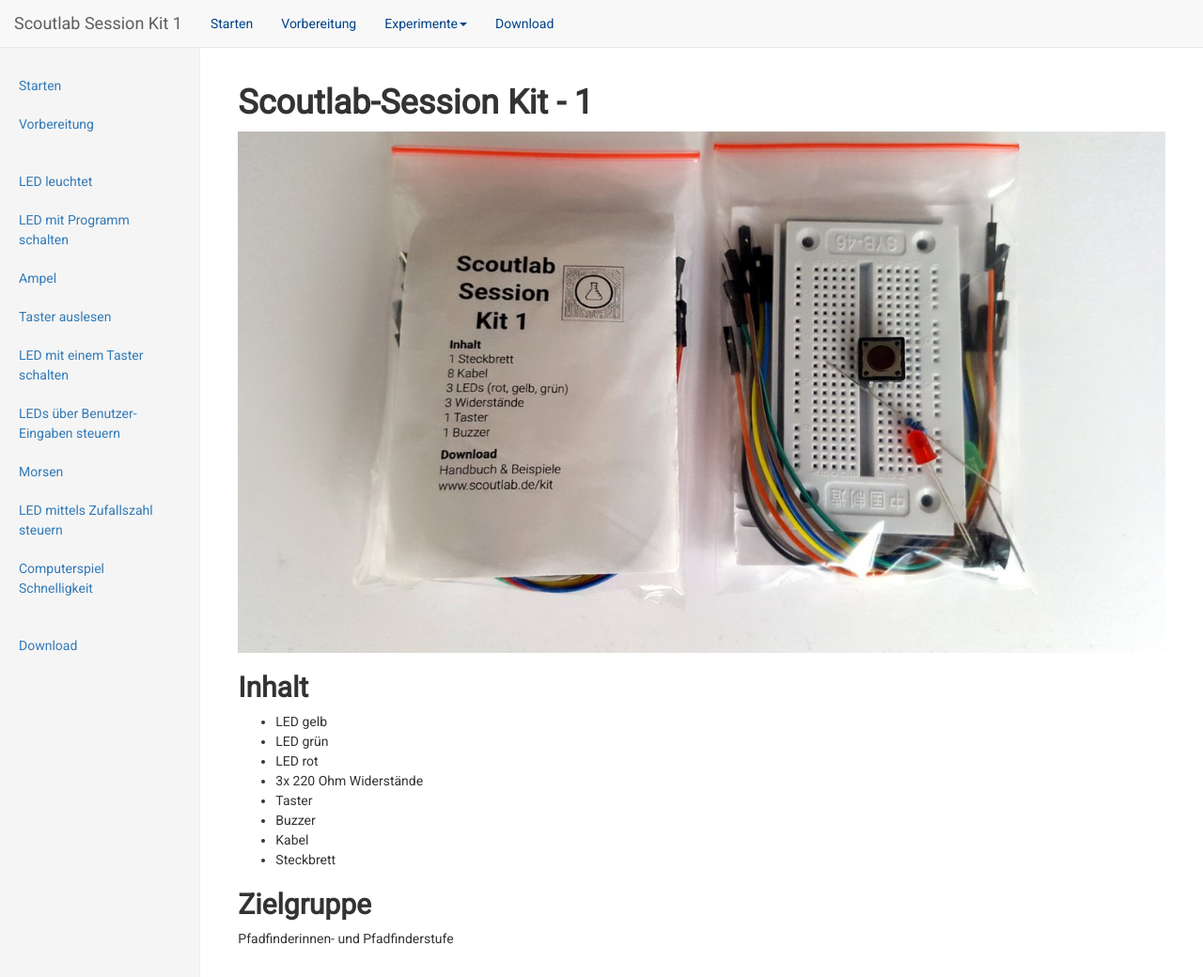
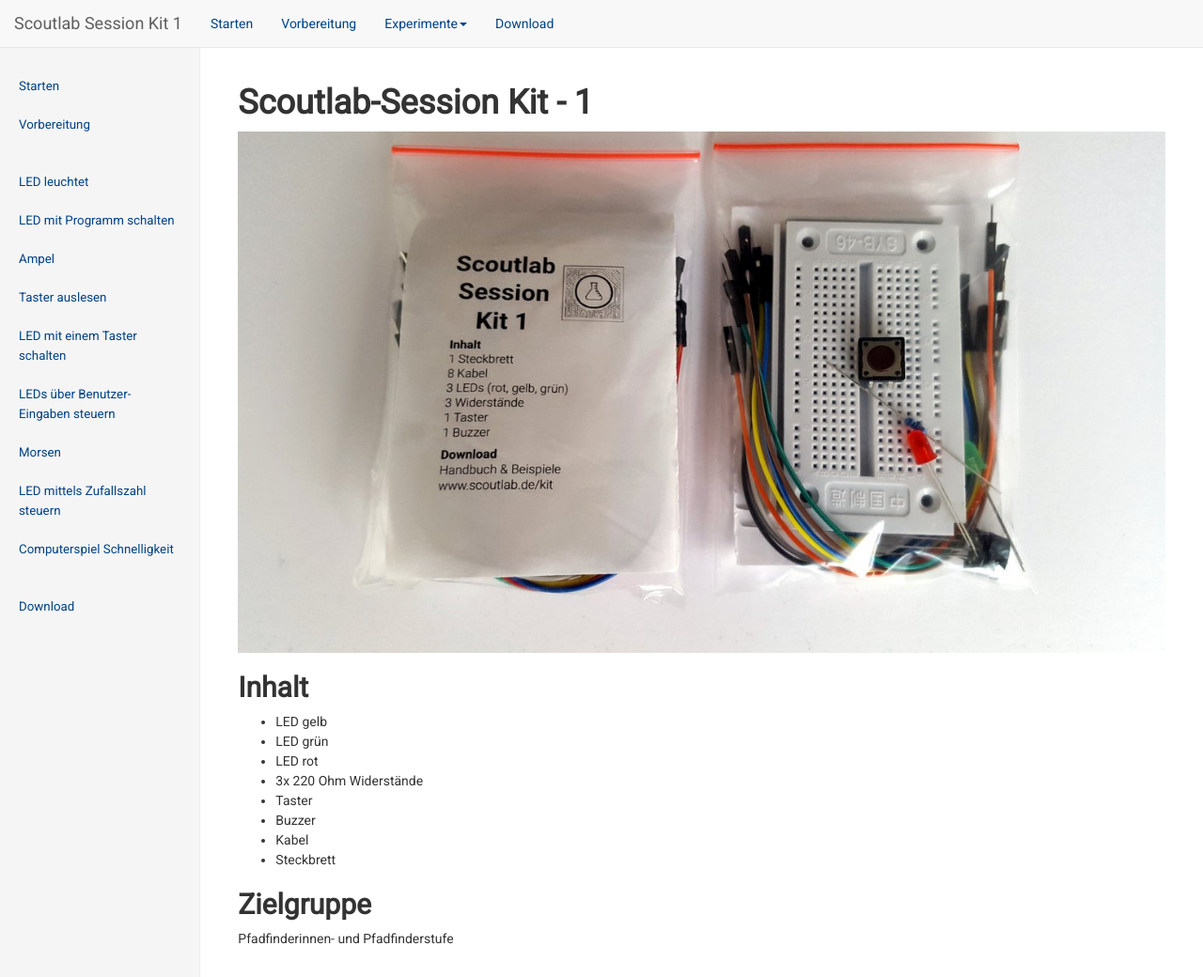
Before and after one commit to vcp-scoutlab/vcp-scoutlab.github.io, a Jekyll site: the page built from index.md, in a window 1280 px wide and 1040 px high. Shown: the whole window at 94% size. Built offline with Jekyll 4.4.1, drawn with Linux system fonts in a browser that asks for light colours.

```diff
--- a/_layouts/default.html
+++ b/_layouts/default.html
@@ -77,7 +77,7 @@
 <div class="container-fluid">
  <div class="row">
    <div class="col-xs-4 col-md-4 visible-print-inline-block"><img src="images/scoutlab_blau2.png"></div>
-   <div class="col-xs-4 col-md-4 visible-print-inline-block"><h3>Scoutlab Session Kit 1</h3></div>
+   <div class="col-xs-4 col-md-4 visible-print-inline-block"><h4>Scoutlab Session Kit 1</h4></div>
    <div class="col-xs-4 col-md-4 visible-print-inline-block"><img src="images/vcp_wortbildmarke.png"></div>
  </div><!--Druckausgabe ende-->
  <!--Seite-->
--- a/css/custom.css
+++ b/css/custom.css
@@ -84,6 +84,8 @@
 .nav-sidebar > li > a {
   padding-right: 20px;
   padding-left: 20px;
+  font-size: 0.95em;
+  color: #004287;
 }
 .nav-sidebar > .active > a,
 .nav-sidebar > .active > a:hover,
```
